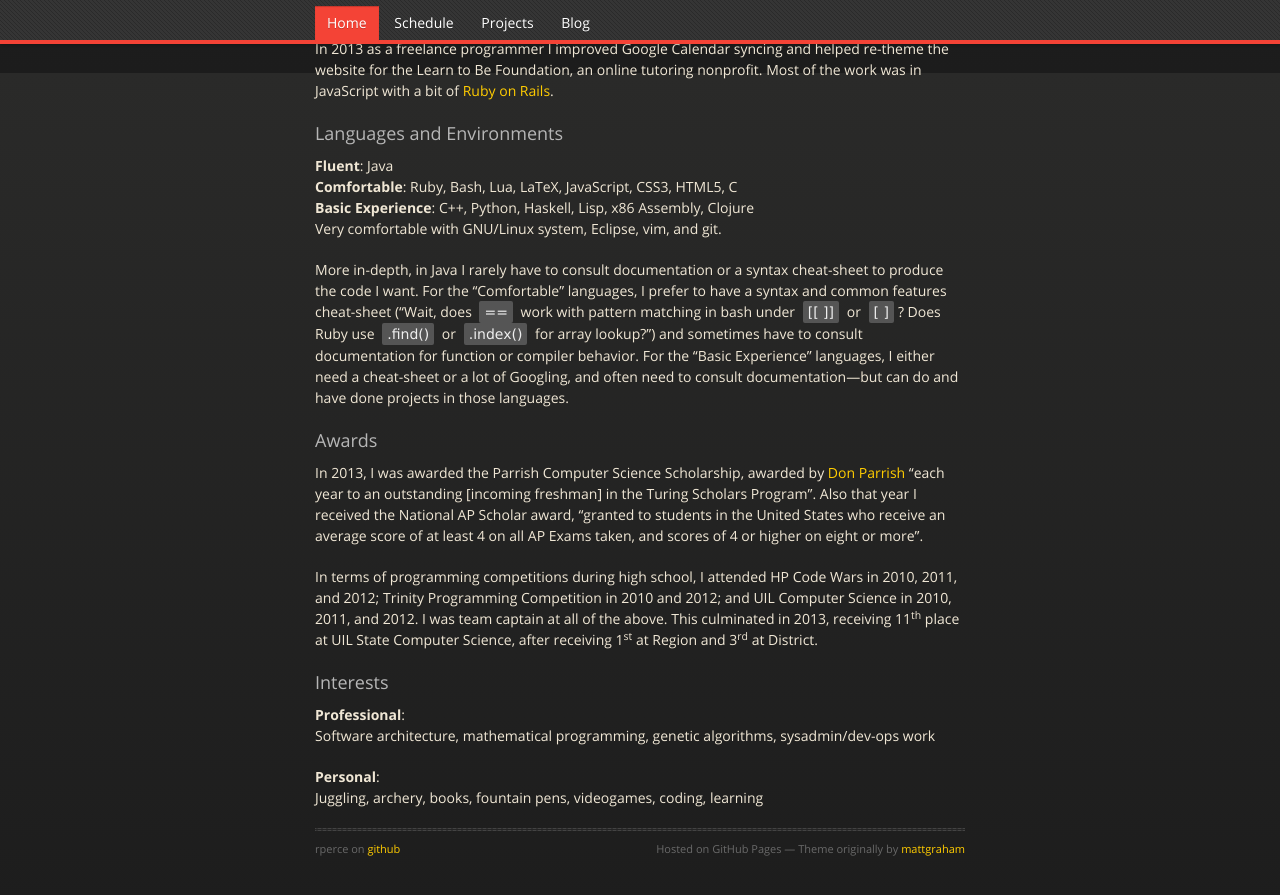
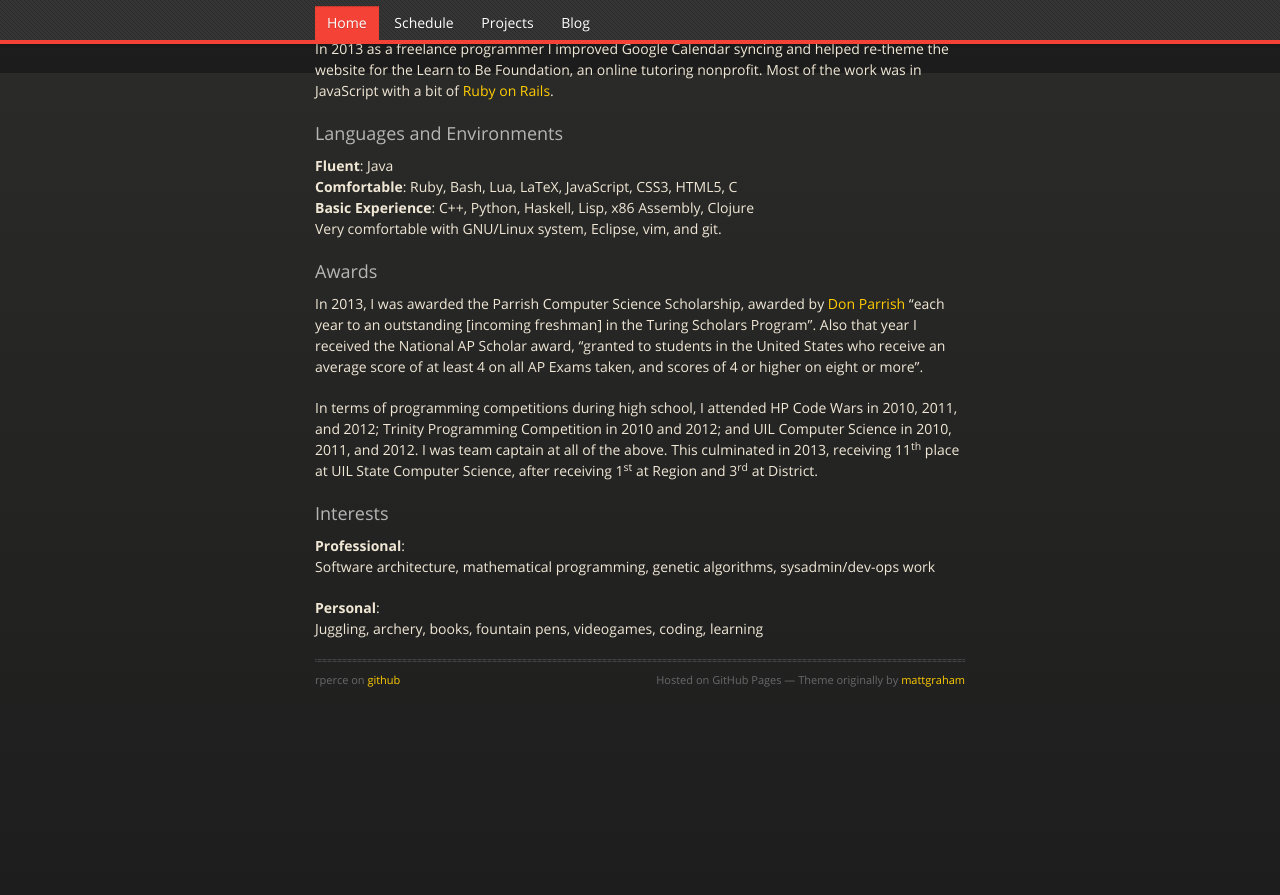
Before and after one commit to rperce/rperce.github.io, a Jekyll site: the page built from index.md, in a window 1280 px wide and 900 px high, scrolled down 827 px. Shown: the top 895 px of the window. Built offline with Jekyll 4.4.1, drawn with Linux system fonts in a browser that asks for light colours; nearby versions of some CDN libraries; after the commit the page ends 1599 px from its top, so only the background shows below that.

Commit message:
Killed superfluous info

```diff
--- a/index.md
+++ b/index.md
@@ -58,14 +58,6 @@ was in JavaScript with a bit of [Ruby on Rails](http://rubyonrails.org).
 **Basic Experience**: C++, Python, Haskell, Lisp, x86 Assembly, Clojure<br />
 Very comfortable with GNU/Linux system, Eclipse, vim, and git.
 
-More in-depth, in Java I rarely have to consult documentation or a syntax cheat-sheet to
-produce the code I want. For the "Comfortable" languages, I prefer to have a syntax and
-common features cheat-sheet ("Wait, does `==` work with pattern matching in bash under `[[
-]]` or `[ ]`? Does Ruby use `.find()` or `.index()` for array lookup?") and sometimes have
-to consult documentation for function or compiler behavior. For the "Basic Experience"
-languages, I either need a cheat-sheet or a lot of Googling, and often need to consult
-documentation---but can do and have done projects in those languages.
-
 
 {% include h3.html title="Awards" %}
 
```
